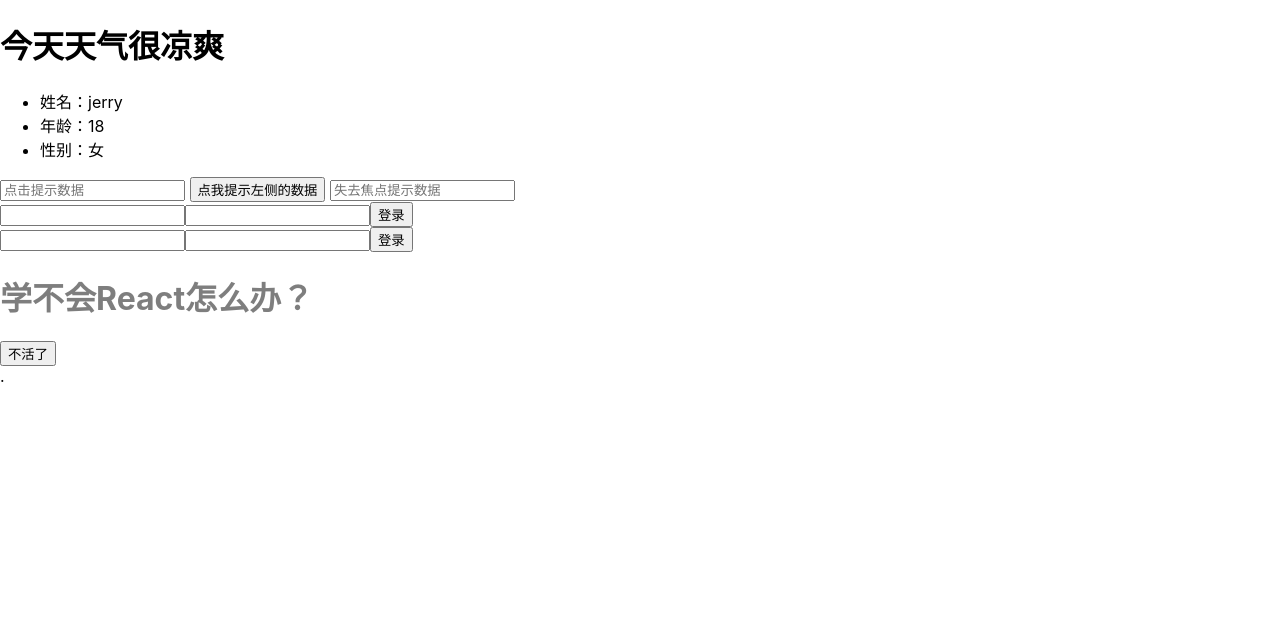
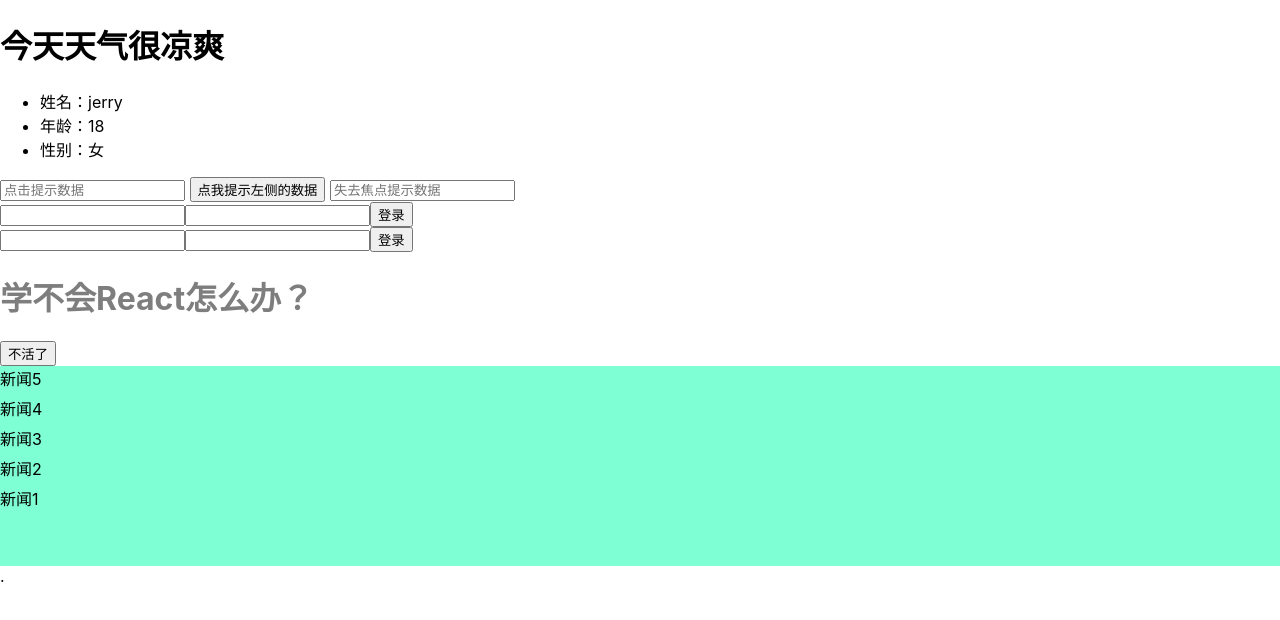
Before and after one commit to Laughing88/react-cli, a React app: page / in a window 1280 px wide. Shown: the top 620 px of the page. Built offline with nearby package versions, Linux system fonts and the light colour scheme.

Commit message:
组价钩子函数写法

```diff
--- a/src/home/home.jsx
+++ b/src/home/home.jsx
@@ -7,12 +7,25 @@ class Home extends React.Component{
     clickValue = React.createRef();
     userName = React.createRef();
     password = React.createRef();
+    list = React.createRef();
 
     state = {
         isHot: false,
         username: '',
         password: '',
         opacity: 1,
+        newsArr:[],
+    }
+
+    //若state的值在任何时候都取决于props，那么可以使用getDerivedStateFromProps
+    // static getDerivedStateFromProps(state,props){
+    //     console.log('getDerivedStateFromProps',props,state);
+    //     return null;
+    // }
+
+    getSnapshotBeforeUpdate(prevProps, prevState) {
+        console.log(this.list);
+        return this.list.current.scrollHeight;
     }
 
     //组件挂载页面之后
@@ -25,6 +38,20 @@ class Home extends React.Component{
                 opacity
             })
         },200)
+
+        setInterval(()=>{
+            const {newsArr} = this.state;
+            const news = '新闻'+(newsArr.length+1);
+            this.setState({
+                newsArr: [news,...newsArr]
+            })
+        },1000)
+    }
+
+    //组件更新完成
+    componentDidUpdate(prevProps, prevState, snapshot) {
+        console.log(snapshot);
+        this.list.current.scrollTop += this.list.current.scrollHeight - snapshot;
     }
 
     //组件将要卸载时调用
@@ -75,6 +102,13 @@ class Home extends React.Component{
                 <div>
                     <h1 style={{opacity: this.state.opacity}}>学不会React怎么办？</h1>
                     <button onClick={this.death}>不活了</button>
+                </div>
+                <div className="list" ref={this.list}>
+                    {
+                        this.state.newsArr.map((item,index)=>{
+                            return  <div className="news" key={index}>{item}</div>
+                        })
+                    }
                 </div>
             </div>
         )
--- a/src/home/home.less
+++ b/src/home/home.less
@@ -0,0 +1,9 @@
+.list{
+  height: 200px;
+  overflow: auto;
+  background-color: aquamarine;
+
+  >.news{
+    height: 30px;
+  }
+}
```
